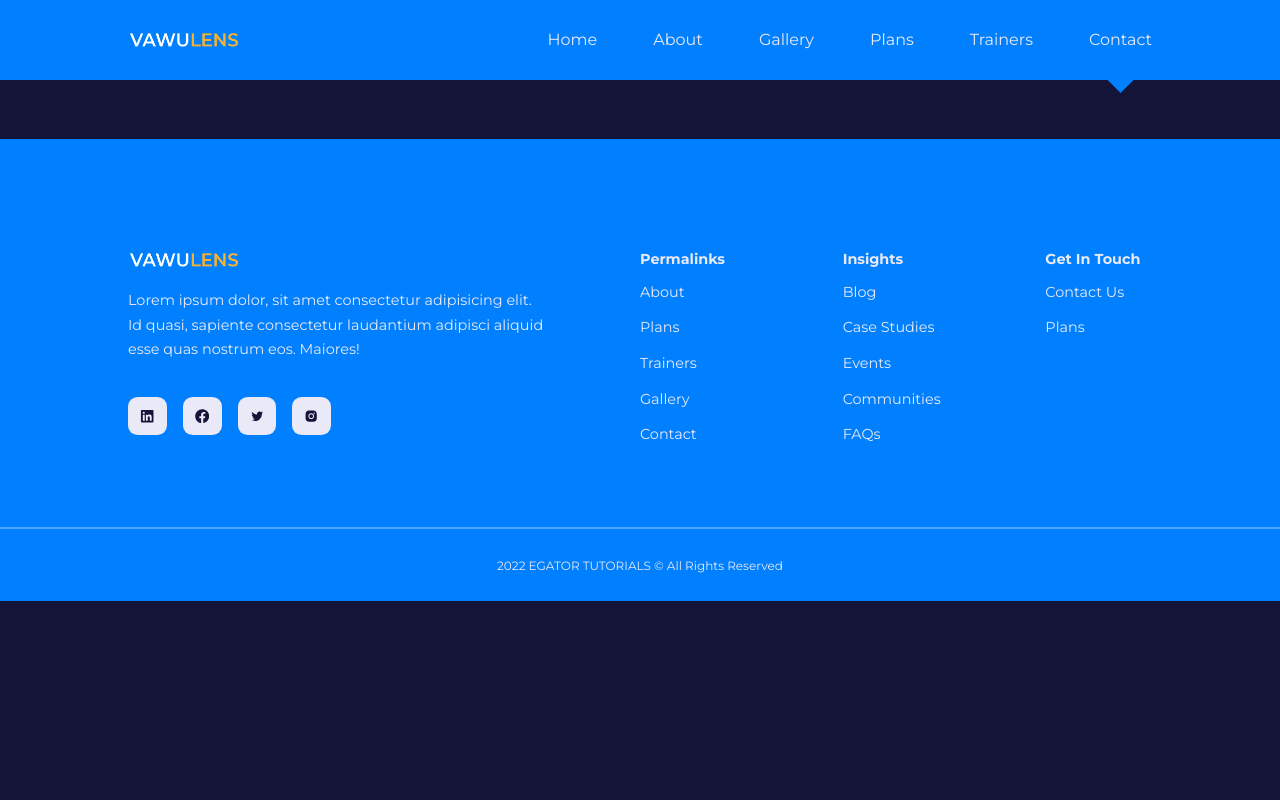
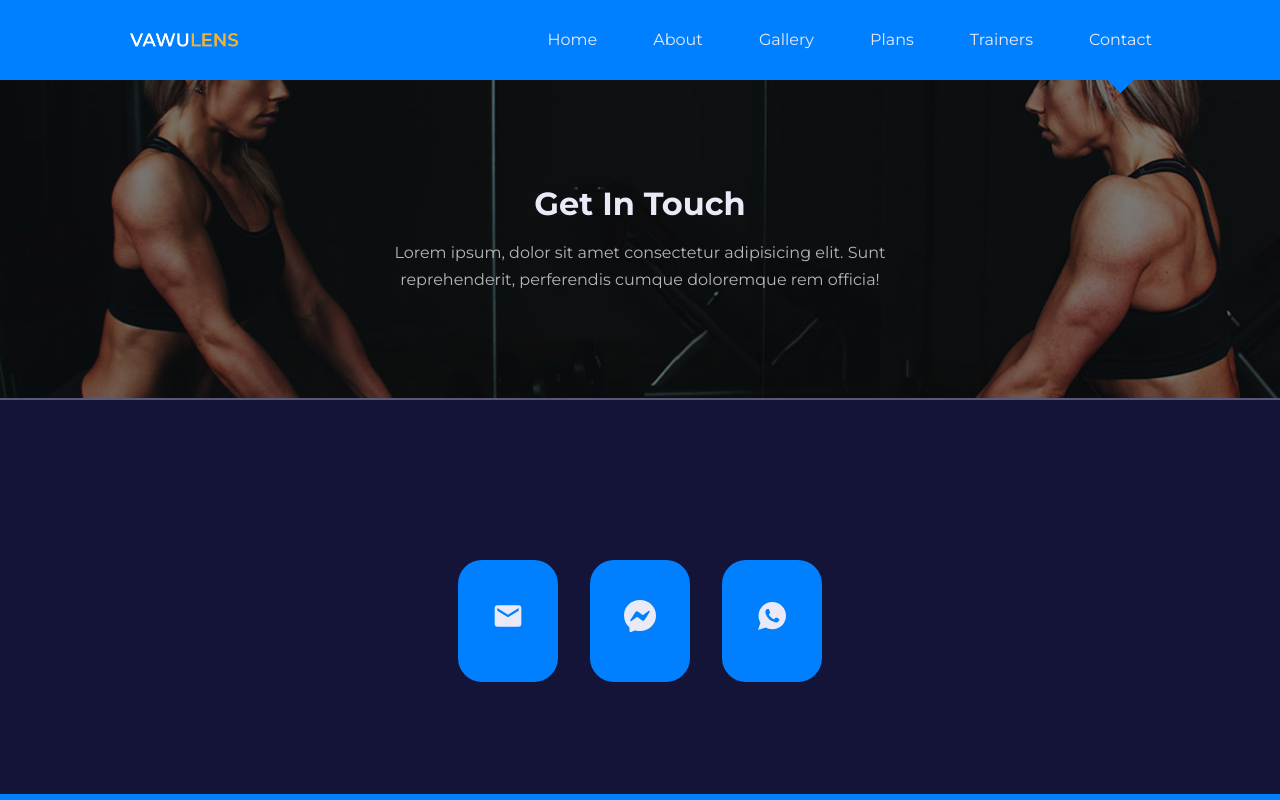
Before and after one commit to sanic16/gym-react-website, a React (Vite) app: page /contact in a window 1280 px wide. Shown: the top 800 px of the page. Built offline with nearby package versions, Linux system fonts and the light colour scheme.

Commit message:
adding gallery section

```diff
--- a/src/pages/contact/Contact.tsx
+++ b/src/pages/contact/Contact.tsx
@@ -1,10 +1,35 @@
-import './contact.css'
+import Header from "../../components/Header";
+import HeaderImage from "../../assets/images/header_bg_2.jpg";
+import { MdEmail } from "react-icons/md";
+import { BsMessenger } from "react-icons/bs";
+import { IoLogoWhatsapp } from "react-icons/io";
 
+import "./contact.css";
 
 const Contact = () => {
   return (
-    <div>Contact</div>
-  )
-}
+    <>
+      <Header title="Get In Touch" image={HeaderImage}>
+        Lorem ipsum, dolor sit amet consectetur adipisicing elit. Sunt
+        reprehenderit, perferendis cumque doloremque rem officia!
+      </Header>
+      <section className="contact">
+        <div className="container contact__container">
+          <div className="contact__wrapper">
+            <a href="mailto:julio.sanic.gt.256@gmail.com" target="_blank" rel="noreferrer noopener">
+            <MdEmail />
+            </a>
+            <a href="https://m.me/mafer.miranda.18" target="_blank" rel="noreferrer noopener">
+              <BsMessenger />
+            </a>
+            <a href="https://wa.me/+50258385370" target="_blank" rel="noreferrer noopener">
+              <IoLogoWhatsapp />
+            </a>
+          </div>
+        </div>
+      </section>
+    </>
+  );
+};
 
-export default Contact
+export default Contact;
--- a/src/pages/contact/contact.css
+++ b/src/pages/contact/contact.css
@@ -0,0 +1,38 @@
+.contact__container{
+    display: grid;
+    place-items: center;
+
+}
+
+.contact__wrapper{
+    width: fit-content;
+    display: flex;
+    gap: 2rem;
+}
+
+.contact__wrapper a{
+    background-color: var(--color-primary);
+    font-size: 2rem;
+    border: 2px solid transparent;
+    transition:  var(--transition);
+    padding: 2rem;
+    border-radius: 1.5rem;
+}
+
+.contact__wrapper a:hover{
+    background-color: transparent;
+    border-color: var(--color-gray-100);
+}
+
+/* MEDIA QUERIES (small screens) */
+@media screen and (max-width: 600px){
+    .contact__wrapper{
+        gap: 1.5rem;
+    }
+
+    .contact__wrapper a{
+        padding: 1rem;
+        font-size: 1.2rem;
+        border-radius: 1rem;
+    }
+}
--- a/src/pages/gallery/Gallery.tsx
+++ b/src/pages/gallery/Gallery.tsx
@@ -1,9 +1,37 @@
-import './gallery.css'
+import Header from "../../components/Header";
+import HeaderImage from "../../assets/images/header_bg_3.jpg";
+import image1 from '../../assets/images/gallery1.jpg'
+
+import "./gallery.css";
 
 const Gallery = () => {
+  const galleryLength = 15;
+  const images = [];
+
+  for (let i = 0; i < galleryLength; i++) {
+    images.push(`/src/assets/images/gallery${i + 1}.jpg`);
+  }
+
+  console.log(image1)
   return (
-    <div>Gallery</div>
-  )
-}
+    <>
+      <Header title="Our Gallery" image={HeaderImage}>
+        Lorem ipsum dolor sit, amet consectetur adipisicing elit. Error aliquam,
+        molestias distinctio cumque culpa sunt?
+      </Header>
+      <section className="gallery">
+        <div className="container gallery__container">
+          {
+            images.map((image, index) => (
+              <article key={image}>
+                  <img src={image} alt={`image ${index}`} />
+              </article>
+            ))
+          }
+        </div>
+      </section>
+    </>
+  );
+};
 
-export default Gallery
+export default Gallery;
--- a/src/pages/gallery/gallery.css
+++ b/src/pages/gallery/gallery.css
@@ -0,0 +1,33 @@
+.gallery__container{
+    display: grid;
+    grid-template-columns: repeat(3, 1fr);
+}
+
+.gallery__container article{
+    border: 1rem solid transparent;
+    transition: var(--transition);
+}
+
+.gallery__container article:hover{
+    border-color: var(--color-gray-500);
+}
+
+
+/* MEDIA QUERIES (medium screens) */
+@media screen and (max-width: 1024px){
+    .gallery__container{
+        grid-template-columns: 1fr 1fr;
+        gap: 2rem;
+    }
+    .gallery__container article{
+        border: 0;
+    }
+}
+
+/* MEDIA QUERIES (small screens) */
+@media screen and (max-width: 600px){
+    .gallery__container{
+        grid-template-columns: 1fr;
+        gap: 1rem;
+    }
+}
```
